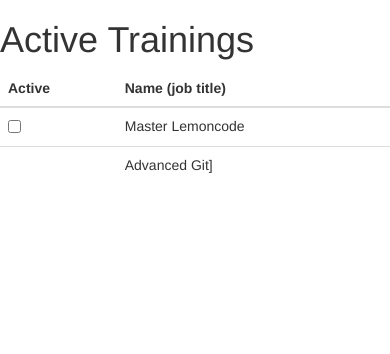
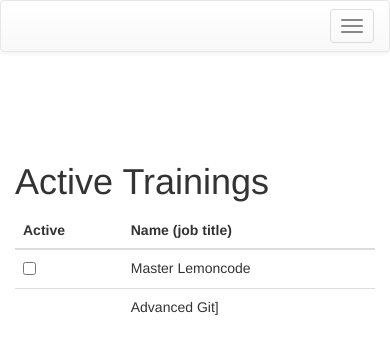
Before and after one commit to linuxonrails/LeanMoodAdminTrainings, a website: page src/admin/trainings/index.html in a window 390 px wide. Drawn offline with nearby package versions, Linux system fonts and the light colour scheme.

Commit message:
Container (no fluid) & navbar

```diff
--- a/src/admin/trainings/index.html
+++ b/src/admin/trainings/index.html
@@ -11,9 +11,32 @@
 	</head>
 	<body>
 		<header class="header-container">
-			<nav></nav>
+			<nav class="navbar navbar-default">
+			  <div class="container">
+			    <!-- Brand and toggle get grouped for better mobile display -->
+			    <div class="navbar-header">
+			      <button type="button" class="navbar-toggle collapsed" data-toggle="collapse" data-target="#navbar-admin-trainings-navbar-collapse" aria-expanded="false">
+			        <span class="sr-only">Toggle navigation</span>
+			        <span class="icon-bar"></span>
+			        <span class="icon-bar"></span>
+			        <span class="icon-bar"></span>
+			      </button>
+			    </div>
+
+			    <!-- Collect the nav links, forms, and other content for toggling -->
+			    <div class="collapse navbar-collapse" id="navbar-admin-trainings-navbar-collapse">
+			      <ul class="nav navbar-nav">
+			        <li><a href="#"><i class="fa fa-user"></i><span class="sr-only">Max Lecutrer</span><br />Trainer</a></li>
+			      </ul>
+			    </div><!-- /.navbar-collapse -->
+			  </div><!-- /.container-fluid -->
+			</nav>
+
+			<nav class="nav navbar">
+			</nav>
 		</header>
 		<main>
+			<div class="container-fluid">
 				<h1 class="main-title">Active Trainings</h1>
 				<table class="table table-stripe">
 					<thead>
@@ -43,6 +66,7 @@
 						</tr>
 					</tbody>
 				</table>
+			</div>
 			<footer class="footer-container"></footer>
 		</main>
 	</body>
```
Lines whose indentation alone changed are shown as unchanged.
